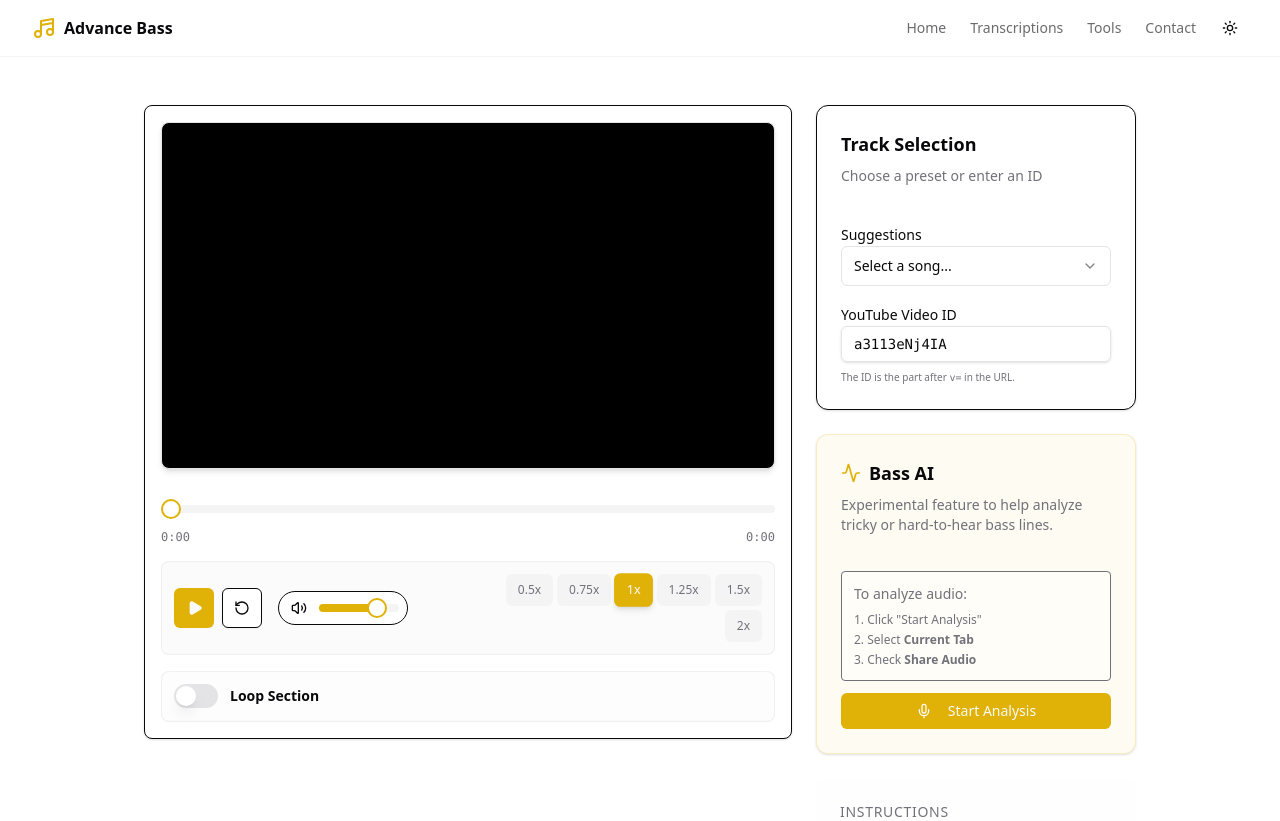
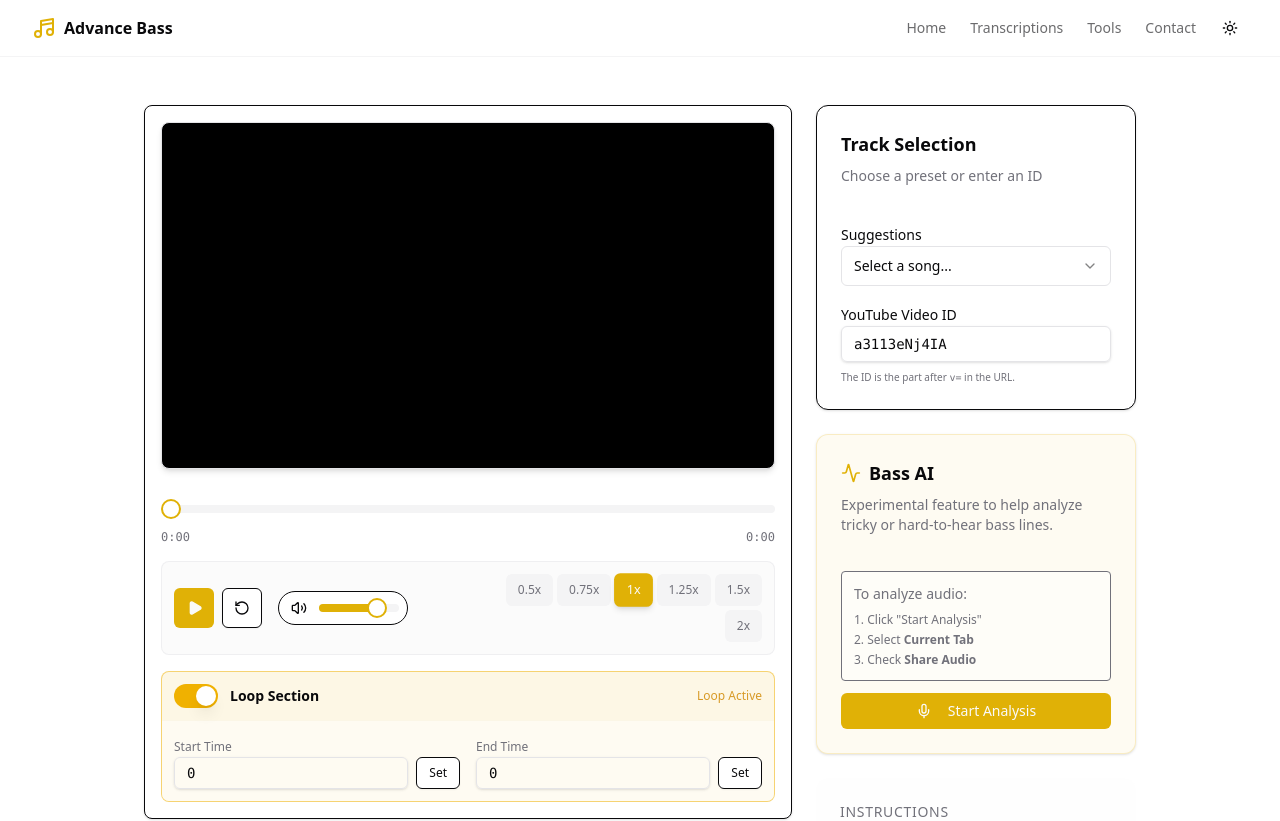
Before and after one commit to resonantdoghouse/advancebass, a Next.js app: page /tools/video-looper in a window 1280 px wide. Shown: the top 821 px of the page. Built offline with nearby package versions, Linux system fonts and the light colour scheme.

Commit message:
feat: loop default for youtube looper

```diff
--- a/src/components/tools/VideoLooper.tsx
+++ b/src/components/tools/VideoLooper.tsx
@@ -63,7 +63,7 @@ export default function VideoLooper() {
   const [volume, setVolume] = useState(0.8);
   const [muted, setMuted] = useState(false);
   const [playbackRate, setPlaybackRate] = useState(1.0);
-  const [loop, setLoop] = useState(false);
+  const [loop, setLoop] = useState(true);
   const [played, setPlayed] = useState(0);
   const [duration, setDuration] = useState(0);
   const [startTime, setStartTime] = useState(0);
```
